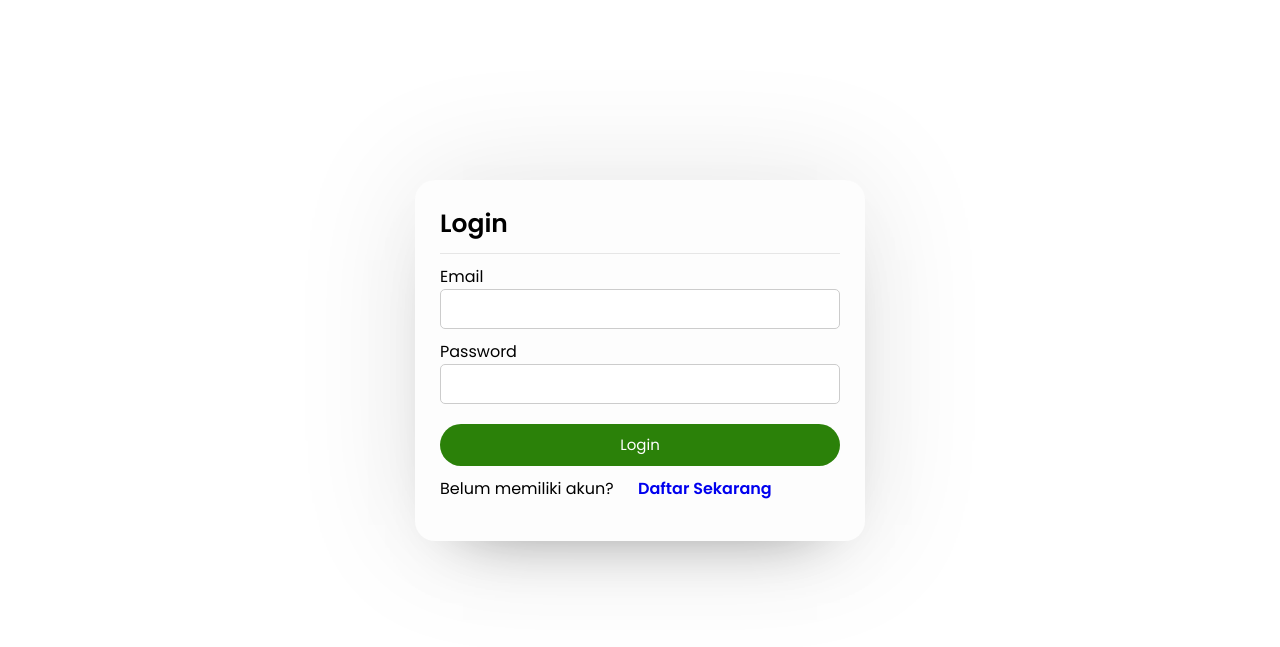
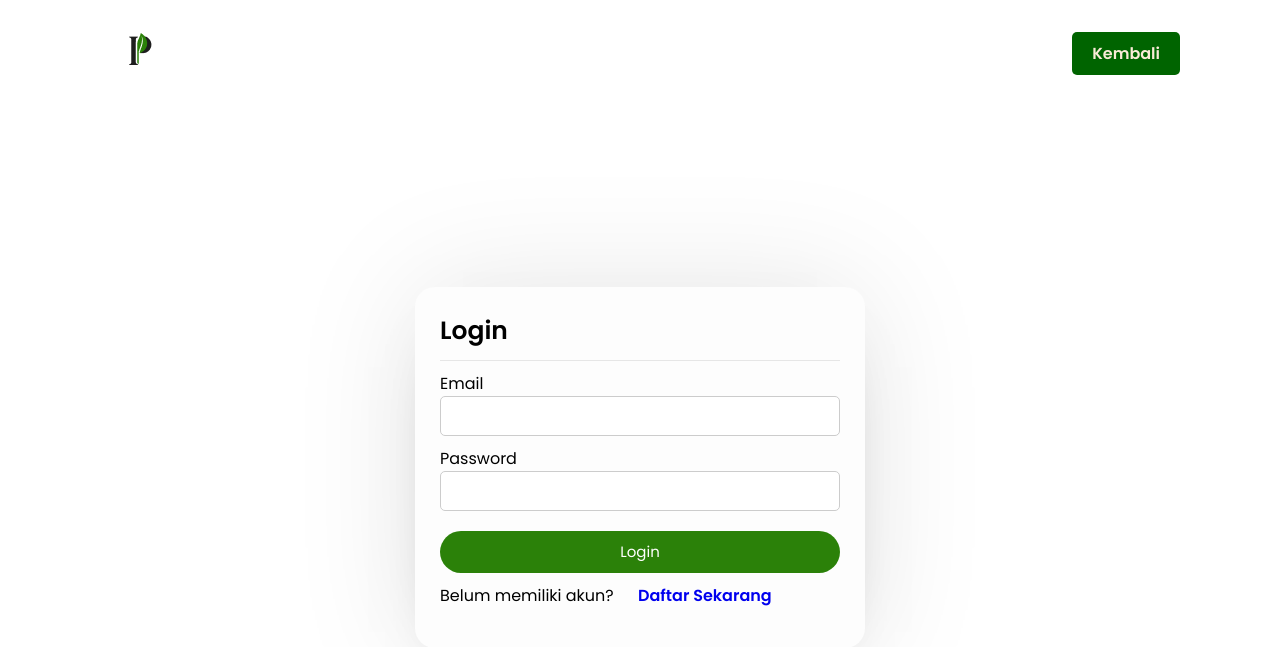
Before and after one commit to kyrozepto/petanipintar, a PHP site: page /login.php in a window 1280 px wide. Shown: the top 647 px of the page. Before the commit the page ends 581 px from the top, so only its background shows below. Run offline with PHP 8.4, Linux system fonts and the light colour scheme; some web fonts are replaced.

Commit message:
Update login.php

```diff
--- a/login.php
+++ b/login.php
@@ -11,6 +11,16 @@
     <title>Login</title>
 </head>
 <body>
+    <div class="nav">
+        <div class="logo">
+            <a href="menu.php">
+                <img src="image/logo_petanipintar.png" width="40" height="40" alt="Logo">
+            </a>
+        </div>
+        <div>
+            <a href="index.php" class="signup">Kembali</a>
+        </div>
+    </div>
       <div class="container">
         <div class="box form-box">
             <?php
```
